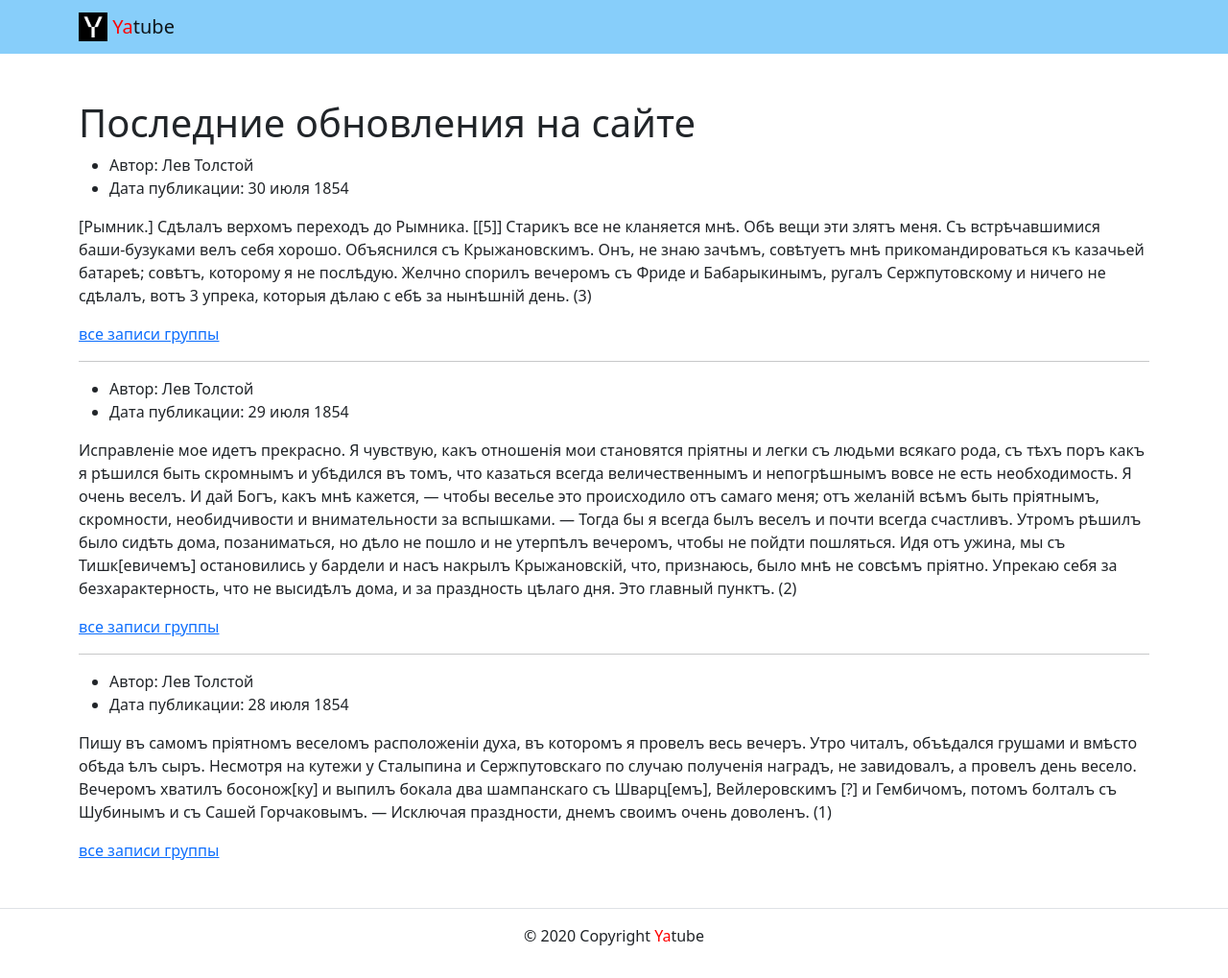
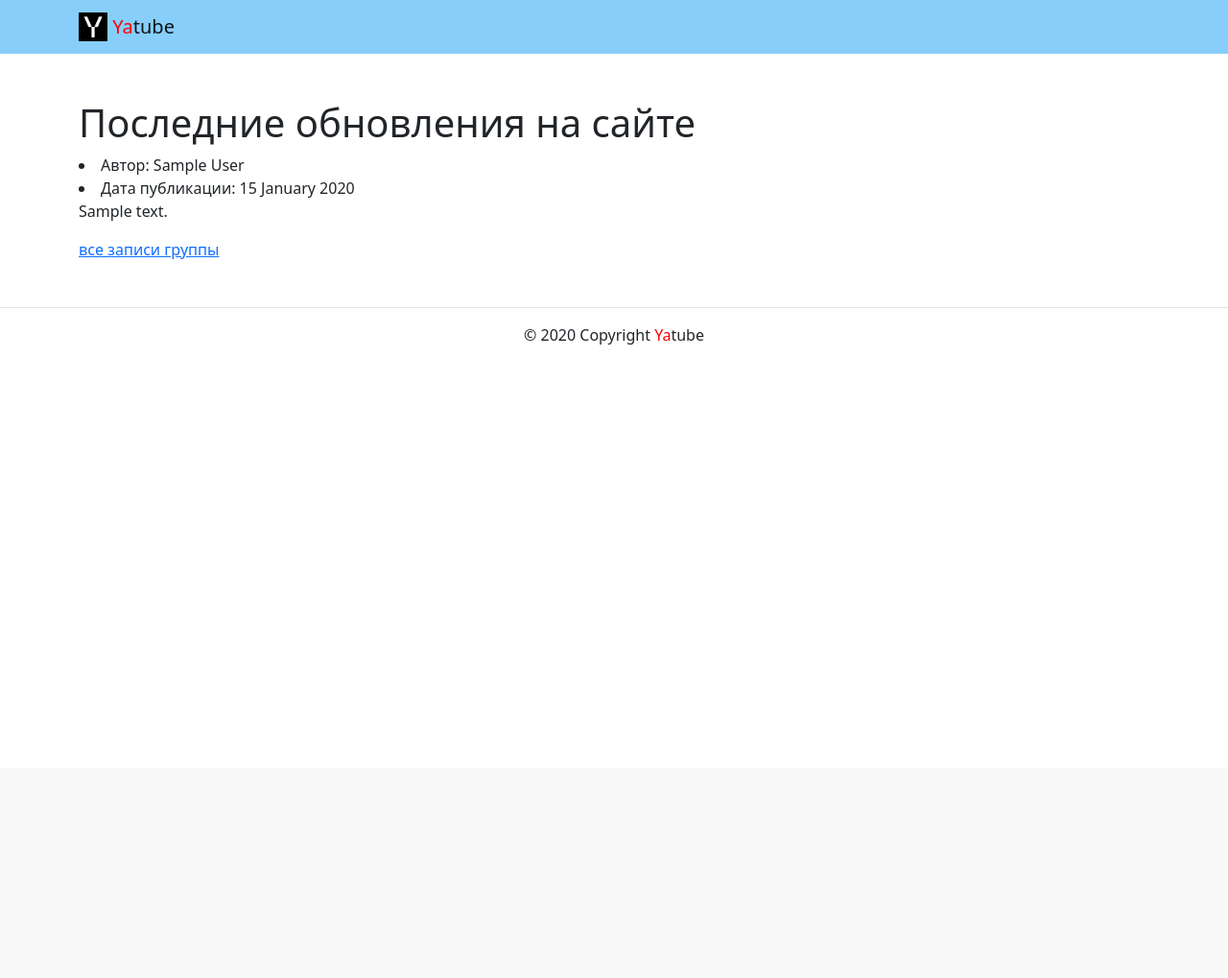
Before and after one commit to max158crew/yatube_project, a Django app: page / in a window 1280 px wide. Shown: the whole page at 96% size. After the commit the page ends 359 px from the top, so only its background shows below. Run offline with Django 3.2, Linux system fonts and the light colour scheme; tables that the repository leaves empty hold one stand-in row (values such as "Sample post"); some libraries are stand-ins or nearby versions.

Commit message:
'index' view function connected with db in index.html added 'for' cycle for posts publishing from database

```diff
--- a/yatube/posts/views.py
+++ b/yatube/posts/views.py
@@ -1,14 +1,25 @@
 from django.http import HttpResponse
 from django.shortcuts import render
-
+from .models import Post
 
 def index(request):
-    template = 'posts/index.html'
-    title = 'Это главная страница проекта Yatube'
+    # Одна строка вместо тысячи слов на SQL:
+    # в переменную posts будет сохранена выборка из 10 объектов модели Post,
+    # отсортированных по полю pub_date по убыванию (от больших значений к меньшим)
+    posts = Post.objects.order_by('-pub_date')[:10]
+    # В словаре context отправляем информацию в шаблон
     context = {
-        'title': title,
+        'posts': posts,
     }
-    return render(request, template, context)
+    return render(request, 'posts/index.html', context)
+
+# def index(request):
+#     template = 'posts/index.html'
+#     title = 'Это главная страница проекта Yatube'
+#     context = {
+#         'title': title,
+#     }
+#     return render(request, template, context)
 
 
 def group_posts(request):
--- a/yatube/templates/posts/index.html
+++ b/yatube/templates/posts/index.html
@@ -4,71 +4,20 @@
     <main>
       <!-- класс py-5 создает отступы сверху и снизу блока -->
       <div class="container py-5">
-        <h1>Последние обновления на сайте</h1>
-        <article>
-          <ul>
-            <li>
-              Автор: Лев Толстой
-            </li>
-            <li>
-              Дата публикации: 30 июля 1854
-            </li>
-          </ul>
-          <p>
-            [Рымник.] Сдѣлалъ верхомъ переходъ до Рымника. [[5]] Старикъ все не кланяется мнѣ.
-            Обѣ вещи эти злятъ меня. Съ встрѣчавшимися баши-бузуками велъ себя хорошо.
-            Объяснился съ Крыжановскимъ. Онъ, не знаю зачѣмъ, совѣтуетъ мнѣ прикомандироваться
-            къ казачьей батареѣ; совѣтъ, которому я не послѣдую. Желчно спорилъ вечеромъ съ Фриде
-            и Бабарыкинымъ, ругалъ Сержпутовскому и ничего не сдѣлалъ, вотъ 3 упрека, которыя дѣлаю с
-            ебѣ за нынѣшній день. (3)
-          </p>
-          <a href="{% url 'posts:group_posts' %}">все записи группы</a>
-        </article>
-        <hr>
-        <article>
-          <ul>
-            <li>
-              Автор: Лев Толстой
-            </li>
-            <li>
-              Дата публикации: 29 июля 1854
-            </li>
-          </ul>
-          <p>
-            Исправленіе мое идетъ прекрасно. Я чувствую, какъ отношенія мои становятся пріятны и легки
-            съ людьми всякаго рода, съ тѣхъ поръ какъ я рѣшился быть скромнымъ и убѣдился въ томъ,
-            что казаться всегда величественнымъ и непогрѣшнымъ вовсе не есть необходимость. Я очень
-            веселъ. И дай Богъ, какъ мнѣ кажется, — чтобы веселье это происходило отъ самаго меня;
-            отъ желаній всѣмъ быть пріятнымъ, скромности, необидчивости и внимательности за вспышками.
-            — Тогда бы я всегда былъ веселъ и почти всегда счастливъ.
-            Утромъ рѣшилъ было сидѣть дома, позаниматься, но дѣло не пошло и не утерпѣлъ вечеромъ,
-            чтобы не пойдти пошляться. Идя отъ ужина, мы съ Тишк[евичемъ] остановились у бардели и насъ
-            накрылъ Крыжановскій, что, признаюсь, было мнѣ не совсѣмъ пріятно. Упрекаю себя за
-            безхарактерность, что не высидѣлъ дома, и зa праздность цѣлаго дня. Это главный пунктъ. (2)
-          </p>
-          <a href="{% url 'posts:group_posts' %}">все записи группы</a>
-        </article>
-        <hr>
-        <article>
-          <ul>
-            <li>
-              Автор: Лев Толстой
-            </li>
-            <li>
-              Дата публикации: 28 июля 1854
-            </li>
-          </ul>
-          <p>
-            Пишу въ самомъ пріятномъ веселомъ расположеніи духа, въ которомъ я провелъ весь вечеръ.
-            Утро читалъ, объѣдался грушами и вмѣсто обѣда ѣлъ сыръ. Несмотря на кутежи у Сталыпина и
-            Сержпутовскаго по случаю полученія наградъ, не завидовалъ, а провелъ день весело. Вечеромъ
-            хватилъ босонож[ку] и выпилъ бокала два шампанскаго съ Шварц[емъ], Вейлеровскимъ [?] и
-            Гембичомъ, потомъ болталъ съ Шубинымъ и съ Сашей Горчаковымъ. — Исключая праздности,
-            днемъ своимъ очень доволенъ. (1)
-          </p>
-          <a href="{% url 'posts:group_posts' %}">все записи группы</a>
-        </article>
-        <!-- под последним постом нет линии -->
+        <h1>
+            Последние обновления на сайте
+        </h1>
+          {% for post in posts %}
+              <li>
+                  Автор: {{ post.author.get_full_name }}
+              </li>
+              <li>
+                  Дата публикации: {{ post.pub_date|date:"d E Y" }}
+              </li>
+              <p>{{ post.text }}</p>
+             <a href="">все записи группы</a>
+             {% if not forloop.last %}<hr>{% endif %}
+          {% endfor %}
       </div>
     </main>
 {% endblock content%}
@@ -76,5 +25,6 @@
     <!-- border-top: создаёт тонкую линию сверху блока -->
     <!-- text-center: выравнивает текстовые блоки внутри блока по центру -->
     <!-- py-3: контент внутри размещается с отступом сверху и снизу -->
+    <!-- href="{% url 'posts:group_posts' %}">все записи группы-->
   </body>
 </html>
```
Also changed, not shown: yatube/posts/migrations/0003_auto_20221123_1049.py (added), yatube/posts/models.py (line endings or trailing spaces).
